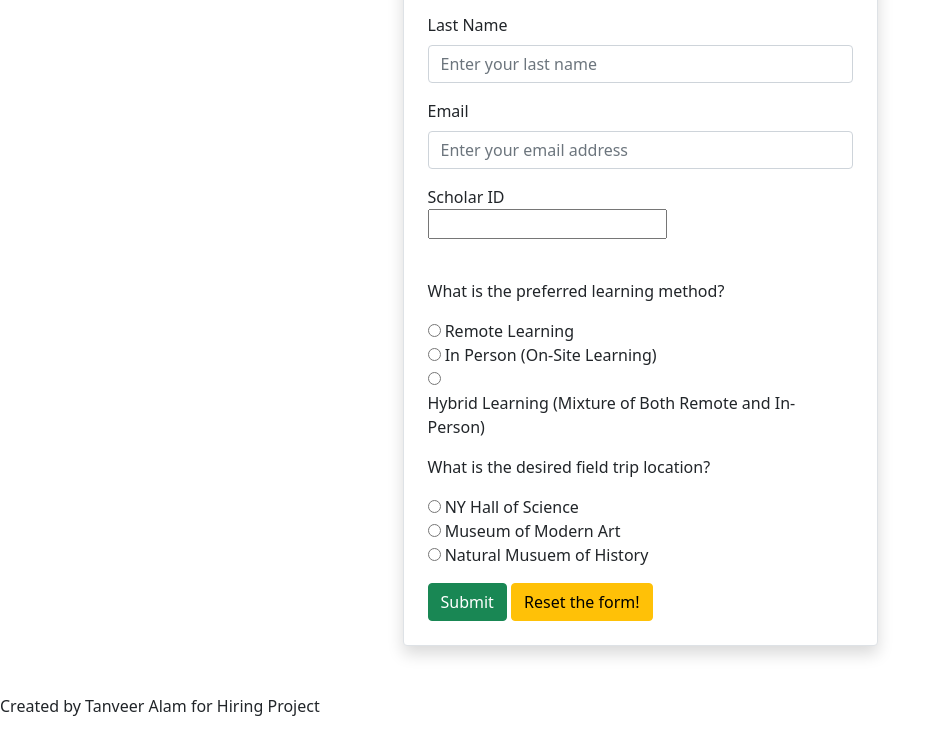
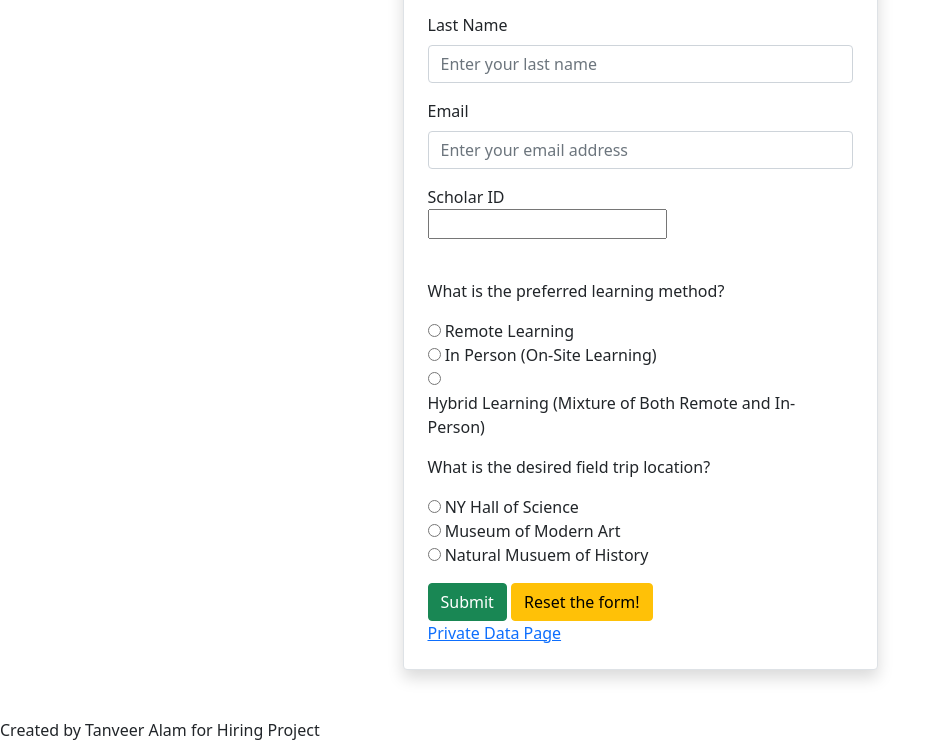
Before and after one commit to tanveeralam1/democracy-prep-project, a plain HTML site: page index.html in a window 1280 px wide. Shown: the part 239-981 px from the top of the page, without its empty margins (0-943 px from the left). Before the commit the page ends 957 px from the top, so only its background shows below. Drawn offline with nearby package versions, Linux system fonts and the light colour scheme.

Commit message:
Update index.html

```diff
--- a/index.html
+++ b/index.html
@@ -60,6 +60,8 @@
                         <button class="btn btn-warning" type="reset">Reset the form!</button>
                     </div>
                 </form>
+
+		    <a href = "privatedata.html">Private Data Page</a>
             </div>
         </div>
     </div>
```
